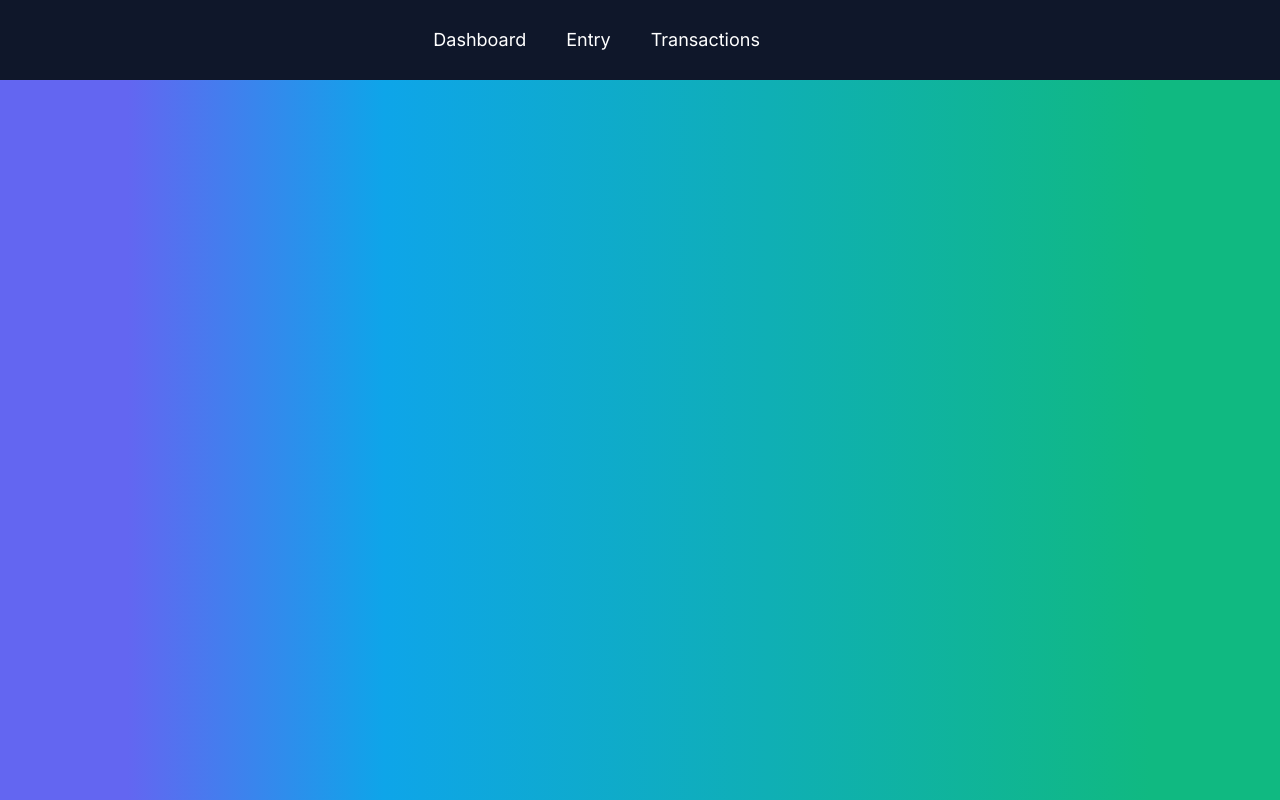
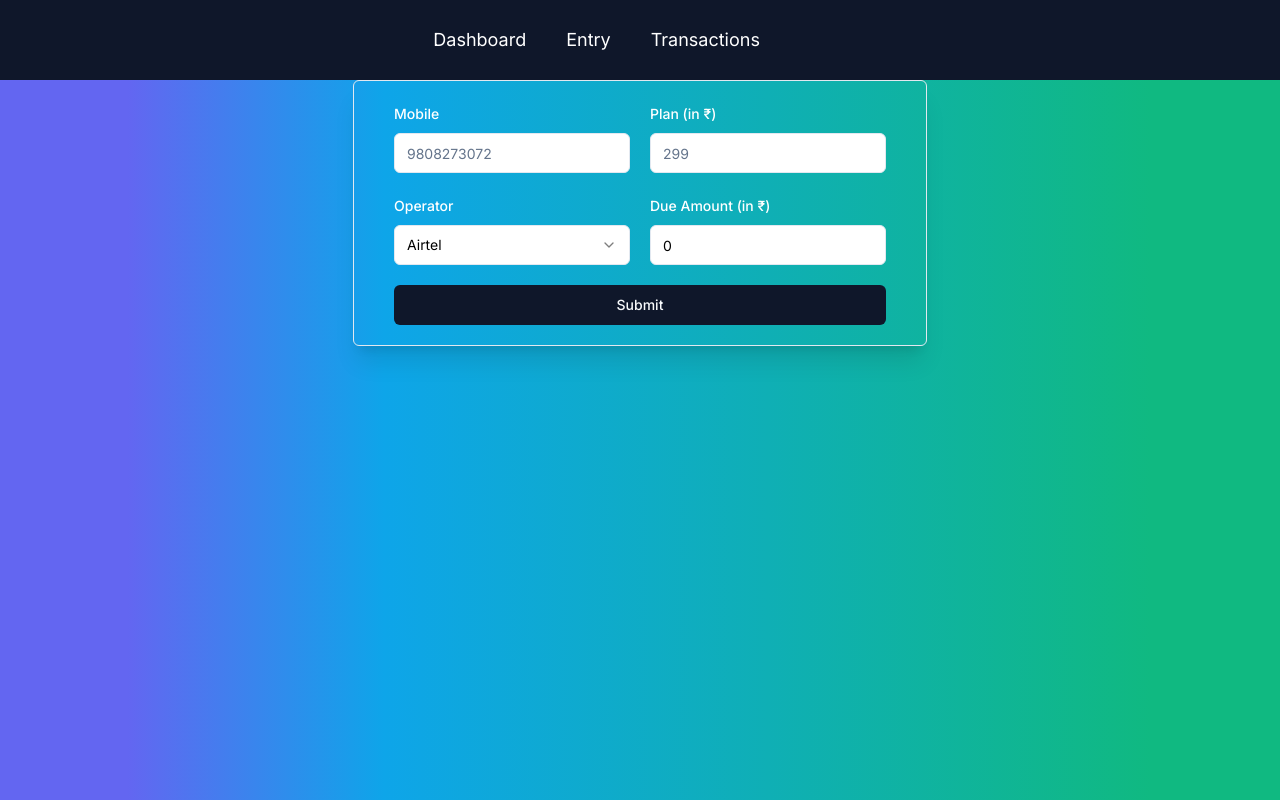
Before and after one commit to devMukulSingh/rechargeLogger, a Next.js app: page /transactions/1 in a window 1280 px wide. Built offline with nearby package versions, Linux system fonts and the light colour scheme.

Commit message:
added update transaction route

```diff
--- a/app/(root)/entry/page.tsx
+++ b/app/(root)/entry/page.tsx
@@ -50,12 +50,10 @@ const EntryPage = () => {
 
   });
   const onSubmit = async(data: formFields) => {
-
-   await trigger(data)
-
+  await trigger(data)
   }
   return (
-    <div className="flex items-center justify-center h-full">
+    <div className="flex items-center justify-center h-full py-10">
       <Form {...form}>
         <form
           onSubmit={form.handleSubmit(onSubmit)}
--- a/app/(root)/layout.tsx
+++ b/app/(root)/layout.tsx
@@ -6,7 +6,7 @@ export default function Layout({children}: {children:ReactNode}){
     return (
       <>
         <Navbar />
-        <div className="text-white bg-gradient-to-r from-indigo-500 from-10% via-sky-500 via-30% to-emerald-500 to-90% min-h-[calc(100vh-5rem)]">
+        <div className=" text-white bg-gradient-to-r from-indigo-500 from-10% via-sky-500 via-30% to-emerald-500 to-90% min-h-[calc(100vh-5rem)]">
           {children}
         </div>
       </>
--- a/app/(root)/transactions/[transactionId]/page.tsx
+++ b/app/(root)/transactions/[transactionId]/page.tsx
@@ -1,11 +1,113 @@
-import React from 'react'
+"use client";
+import { Form } from "@/components/ui/form";
+import { rechargeSchema } from "@/lib/schema";
+import { zodResolver } from "@hookform/resolvers/zod";
+import React from "react";
+import { useForm, UseFormReturn } from "react-hook-form";
+import { Button } from "@/components/ui/button";
+import { z } from "zod";
+import axios from "axios";
+import useSWRMutation from "swr/mutation";
+import toast from "react-hot-toast";
+import { useParams, useRouter } from "next/navigation";
+import { useAppSelector } from "@/redux/hooks";
+import MobileField from "../../entry/components/MobileField";
+import PlanField from "../../entry/components/PlanField";
+import OperatorField from "../../entry/components/OperatorField";
+import DueAmountField from "../../entry/components/DueAmountField";
+import useSWR from "swr";
+import { TransactionColumn } from "../components/TransactionColumn";
+import { fetcher } from "@/lib/utils";
+import { format } from "date-fns";
+import { ITransactions } from "../page";
 
-const TransactionId = () => {
-  return (
-    <div className=''>
-
-    </div>
-  )
+export interface Iform {
+  form: UseFormReturn<
+    {
+      mobile: number;
+      operator: string;
+      plan: number;
+      dueAmount: number;
+    },
+    any,
+    undefined
+  >;
+  isMutating: boolean;
 }
 
-export default TransactionId
+interface Iarg extends formFields{
+    transactionId:string
+}
+
+async function editTransaction(url: string, { arg }: { arg: Iarg }) {
+  return await axios.put(url, arg);
+}
+
+type formFields = z.infer<typeof rechargeSchema>;
+
+const TramsactionEditPage = () => {
+  const router = useRouter();
+  const { transactionId } = useParams();
+
+  const { data: transactions } = useSWR(`/api/transaction/get-transactions`);
+  const { isMutating, trigger } = useSWRMutation(
+    `/api/transaction/edit-transaction`,
+    editTransaction,
+    {
+      onError(e) {
+        toast.error("Something went wrong");
+        console.log(e);
+      },
+      onSuccess() {
+        toast.success("Transaction updated");
+        router.push(`/transactions`);
+      },
+    }
+  );
+
+  const transaction = transactions?.find(
+    (tran: TransactionColumn) => tran.id === transactionId
+  );
+  const formatted = {
+    plan: transaction?.plan.amount,
+    dueAmount: transaction?.dueAmount,
+    operator: transaction?.operator.name,
+    mobile: transaction?.mobile,
+  };
+
+  const form = useForm<formFields>({
+    resolver: zodResolver(rechargeSchema),
+    defaultValues: {
+      dueAmount: formatted?.dueAmount,
+      mobile: formatted?.mobile,
+      operator: formatted?.operator,
+      plan: formatted?.plan,
+    },
+  });
+  const onSubmit = async (data: formFields) => {
+    await trigger({
+      transactionId:transactionId.toString(),
+      ...data,
+    });
+  };
+  return (
+    <div className="flex items-center justify-center h-full">
+      <Form {...form}>
+        <form
+          onSubmit={form.handleSubmit(onSubmit)}
+          className="grid grid-cols-2 gap-5 border py-5 px-10 rounded-md shadow-xl "
+        >
+          <MobileField form={form} isMutating={isMutating} />
+          <PlanField form={form} isMutating={isMutating} />
+          <OperatorField form={form} isMutating={isMutating} />
+          <DueAmountField form={form} isMutating={isMutating} />
+          <Button disabled={isMutating} className="col-span-2">
+            Submit
+          </Button>
+        </form>
+      </Form>
+    </div>
+  );
+};
+
+export default TramsactionEditPage;
--- a/app/(root)/transactions/components/TransactionAction.tsx
+++ b/app/(root)/transactions/components/TransactionAction.tsx
@@ -22,6 +22,8 @@ type Props = {
 async function deleteTransaction(url:string,{arg} : {arg:string} ) { return await axios.delete(url,{data:{transactionId:arg}}) };
 
 const TransactionAction = ({ data }: Props) => {
+    console.log(data,"Data");
+
     const router = useRouter();
     const [isOpen, setIsOpen] = useState<boolean>(false);
     const { trigger,isMutating } = useSWRMutation(`/api/transaction/delete-transaction`,deleteTransaction,{
@@ -52,7 +54,7 @@ const TransactionAction = ({ data }: Props) => {
         <DropdownMenuContent>
           <DropdownMenuLabel>Actions</DropdownMenuLabel>
           <DropdownMenuItem
-            onClick={() => router.push(`/transaction/${data.id}`)}
+            onClick={() => router.push(`/transactions/${data.id}`)}
           >
             <Edit className="w-4 h-4 mr-3" /> Edit
           </DropdownMenuItem>
--- a/app/(root)/transactions/page.tsx
+++ b/app/(root)/transactions/page.tsx
@@ -1,4 +1,4 @@
-// "use client";
+"use client";
 import { DataTable } from "@/components/DataTable";
 import React, { useState } from "react";
 import { columns } from "./components/TransactionColumn";
@@ -17,32 +17,32 @@ export interface ITransactions extends Transaction {
   operator: Operator;
 }
 
-const TransactionsPage = async() => {
-  // const [tableData, setTableData] = useState([]);
-  // const dispatch = useAppDispatch();
-  // const { isLoading } = useSWR(`/api/transaction/get-transactions`, fetcher, {
-  //   onError(e) {
-  //     toast.error("Something went wrong");
-  //     console.log(e);
-  //   },
-  //   onSuccess(data) {
-  //     console.log(data);
-  //     const formatted = data?.map((item: ITransactions) => ({
-  //       plan: item.plan.amount,
-  //       dueAmount: item.dueAmount,
-  //       operator: item.operator.name,
-  //       mobile: item.mobile,
-  //       createdAt: format(item.createdAt, "HH:mm - dd/MM/yyyy"),
-  //     }));
-  //     dispatch(setTransactions(formatted));
-  //   },
-  //   revalidateOnFocus: false,
-  // });
-  const tableData = await getTransactions() || [];
+const TransactionsPage = () => {
+  const dispatch = useAppDispatch();
+  const { isLoading,data } = useSWR(`/api/transaction/get-transactions`, fetcher, {
+    onError(e) {
+      toast.error("Something went wrong");
+      console.log(e);
+    },
+    onSuccess(data) {
+
+    },
+    revalidateOnFocus: false,
+  });
+   const formatted = data?.map((item: ITransactions) => ({
+     plan: item.plan.amount,
+     dueAmount: item.dueAmount,
+     operator: item.operator.name,
+     mobile: item.mobile,
+     createdAt: format(item.createdAt, "HH:mm - dd/MM/yyyy"),
+     id:item.id
+   }));
+   dispatch(setTransactions(formatted));
+  // const tableData = await getTransactions() || [];
   return (
     <div className="flex flex-col gap-10 items-center justify-center p-5">
-      <SearchBar tableData={tableData} />
-      <DataTable columns={columns} data={tableData}/>
+      <SearchBar tableData={formatted} />
+      <DataTable columns={columns} data={formatted} />
     </div>
   );
 };
--- a/app/api/transaction/get-transactions/route.ts
+++ b/app/api/transaction/get-transactions/route.ts
@@ -10,8 +10,16 @@ export async function GET(req:NextRequest,res:NextResponse){
 
         const transaction = await prisma.transaction.findMany({
             include:{
-                operator:true,
-                plan:true
+                operator:{
+                    select:{
+                        name:true
+                    }
+                },
+                plan:{
+                    select:{
+                        amount:true
+                    }
+                }
             },
             orderBy:{
                 createdAt:'desc'
--- a/app/layout.tsx
+++ b/app/layout.tsx
@@ -5,6 +5,7 @@ import { ClerkProvider } from "@clerk/nextjs";
 import { Toaster } from "react-hot-toast";
 import Layout from "./(root)/layout";
 import Providers from "@/lib/Providers";
+import CacheProviders from "@/lib/CacheProviders";
 
 const inter = Inter({ subsets: ["latin"] });
 
@@ -22,8 +23,10 @@ export default function RootLayout({
     <html lang="en">
       <body className={inter.className}>
         <Providers>
-          <Toaster />
-          <ClerkProvider>{children}</ClerkProvider>
+          <CacheProviders>
+            <Toaster />
+            <ClerkProvider>{children}</ClerkProvider>
+          </CacheProviders>
         </Providers>
       </body>
     </html>
--- /dev/null
+++ b/lib/CacheProviders.tsx
@@ -0,0 +1,13 @@
+'use client'
+import { ReactNode } from "react";
+import useSWR, { SWRConfig } from "swr";
+import { localStorageProvider } from "./localStorageProvider";
+
+export default function CacheProviders({children}:{children:ReactNode}) {
+  return (
+    //@ts-ignore
+    <SWRConfig value={{ provider: localStorageProvider }}>
+        {children}
+    </SWRConfig>
+  );
+}
--- /dev/null
+++ b/lib/localStorageProvider.tsx
@@ -0,0 +1,13 @@
+export function localStorageProvider() {
+  // When initializing, we restore the data from `localStorage` into a map.
+  const map = new Map(JSON.parse(localStorage.getItem("app-cache") || "[]"));
+
+  // Before unloading the app, we write back all the data into `localStorage`.
+  window.addEventListener("beforeunload", () => {
+    const appCache = JSON.stringify(Array.from(map.entries()));
+    localStorage.setItem("app-cache", appCache);
+  });
+
+  // We still use the map for write & read for performance.
+  return map;
+}
--- a/lib/schema.ts
+++ b/lib/schema.ts
@@ -4,6 +4,8 @@ import { z } from "zod";
 export const rechargeSchema = z.object({
     mobile:z.coerce.number().min(1,{
         message:'Number is required'
+    }).max(10, {
+        message: "Maximum 10 numbers allowed"
     }),
     operator: z.string().min(1, {
         message: 'Operator is required'
```
Also changed, not shown: app/api/transaction/edit-transaction/route.ts (added, +44 -0 lines).
